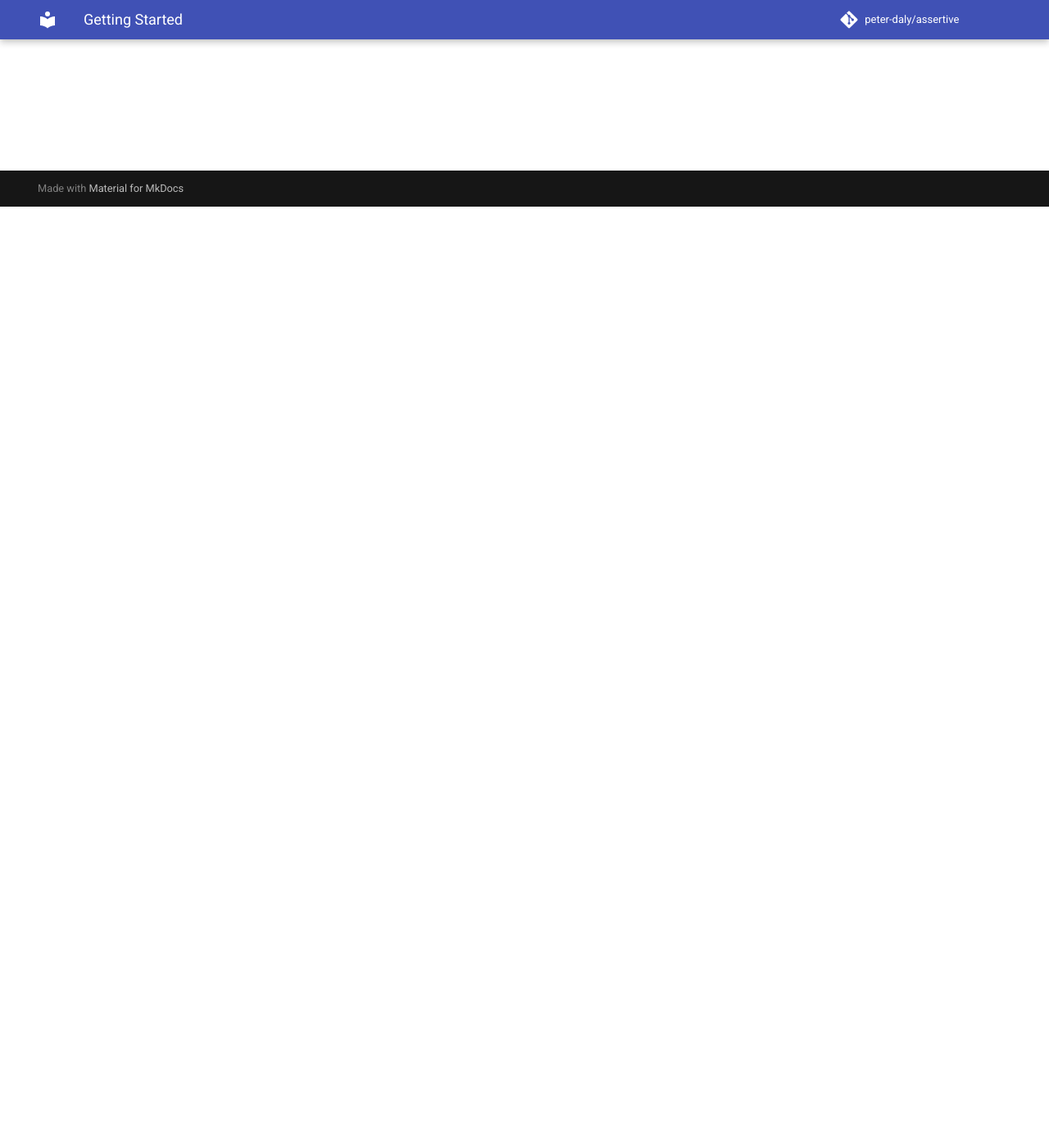
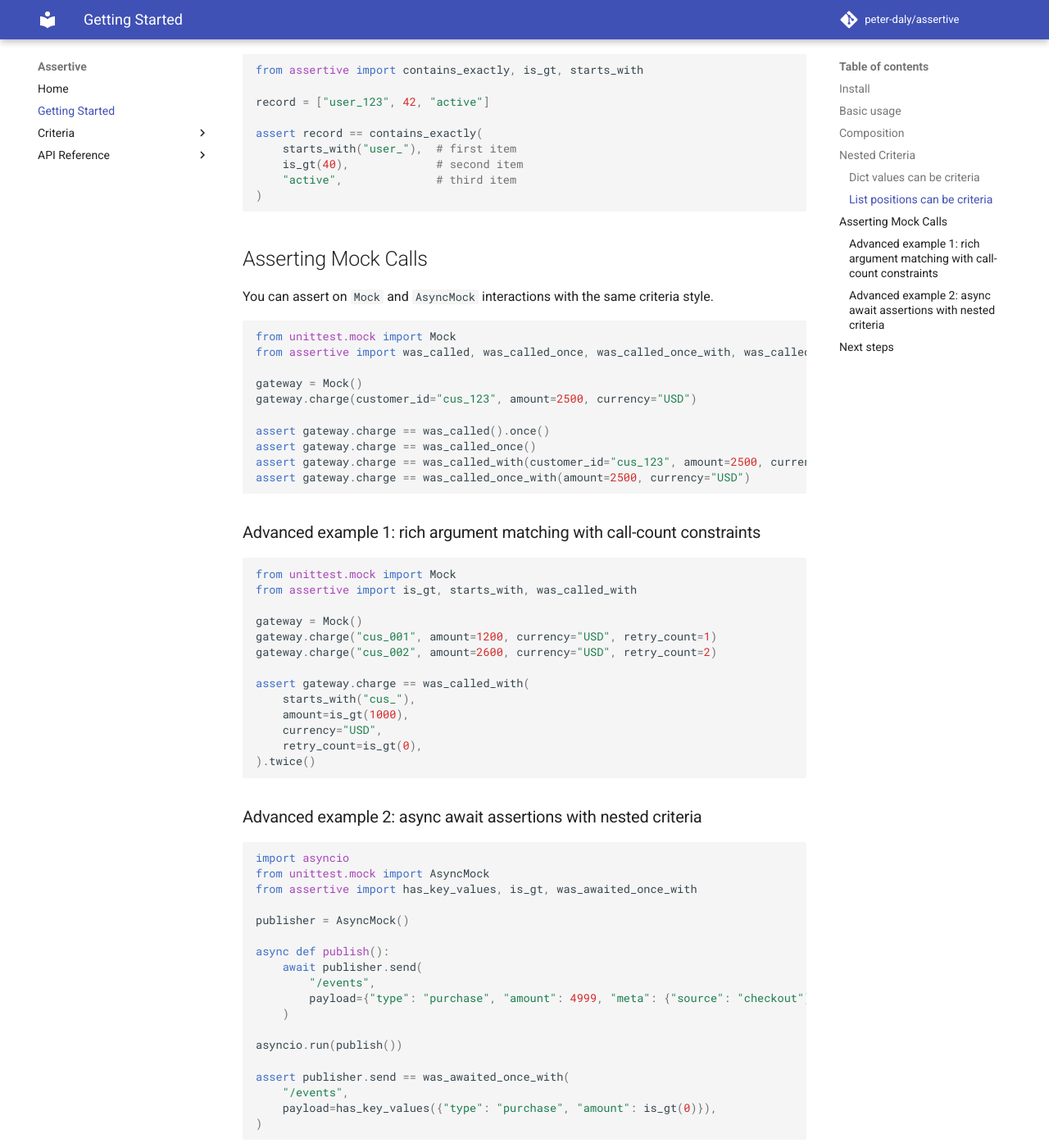
Before and after one commit to peter-daly/assertive, an MkDocs documentation site: the page built from docs/getting-started.md, in a window 1280 px wide and 1400 px high, scrolled down 1148 px. Shown: the whole window at 82% size. Built offline with MkDocs 1.6.1 and Material for MkDocs 9.7.7, drawn with Linux system fonts in a browser that asks for light colours; comment, search, counter and statistics services are not loaded; some of the changed text lies outside the part shown.

Commit message:
Improve docs

````diff
--- a/docs/getting-started.md
+++ b/docs/getting-started.md
@@ -28,6 +28,97 @@
 assert 8 == ~is_lt(0)
 ```
 
+## Nested Criteria
+
+You can nest criteria inside other criteria. This is especially useful for dicts and lists.
+
+### Dict values can be criteria
+
+```python
+from assertive import has_key_values, is_gt, starts_with
+
+user = {"name": "Ada", "age": 37, "team": "platform"}
+
+assert user == has_key_values({
+    "name": starts_with("A"),
+    "age": is_gt(18),
+})
+```
+
+### List positions can be criteria
+
+Use `contains_exactly` when position/order matters. You can place criteria in specific slots.
+
+```python
+from assertive import contains_exactly, is_gt, starts_with
+
+record = ["user_123", 42, "active"]
+
+assert record == contains_exactly(
+    starts_with("user_"),  # first item
+    is_gt(40),             # second item
+    "active",              # third item
+)
+```
+
+## Asserting Mock Calls
+
+You can assert on `Mock` and `AsyncMock` interactions with the same criteria style.
+
+```python
+from unittest.mock import Mock
+from assertive import was_called, was_called_once, was_called_once_with, was_called_with
+
+gateway = Mock()
+gateway.charge(customer_id="cus_123", amount=2500, currency="USD")
+
+assert gateway.charge == was_called().once()
+assert gateway.charge == was_called_once()
+assert gateway.charge == was_called_with(customer_id="cus_123", amount=2500, currency="USD").once()
+assert gateway.charge == was_called_once_with(amount=2500, currency="USD")
+```
+
+### Advanced example 1: rich argument matching with call-count constraints
+
+```python
+from unittest.mock import Mock
+from assertive import is_gt, starts_with, was_called_with
+
+gateway = Mock()
+gateway.charge("cus_001", amount=1200, currency="USD", retry_count=1)
+gateway.charge("cus_002", amount=2600, currency="USD", retry_count=2)
+
+assert gateway.charge == was_called_with(
+    starts_with("cus_"),
+    amount=is_gt(1000),
+    currency="USD",
+    retry_count=is_gt(0),
+).twice()
+```
+
+### Advanced example 2: async await assertions with nested criteria
+
+```python
+import asyncio
+from unittest.mock import AsyncMock
+from assertive import has_key_values, is_gt, was_awaited_once_with
+
+publisher = AsyncMock()
+
+async def publish():
+    await publisher.send(
+        "/events",
+        payload={"type": "purchase", "amount": 4999, "meta": {"source": "checkout"}},
+    )
+
+asyncio.run(publish())
+
+assert publisher.send == was_awaited_once_with(
+    "/events",
+    payload=has_key_values({"type": "purchase", "amount": is_gt(0)}),
+)
+```
+
 ## Next steps
 
 - Learn the concept: [What Is Criteria?](criteria/what-is-criteria.md)
````
